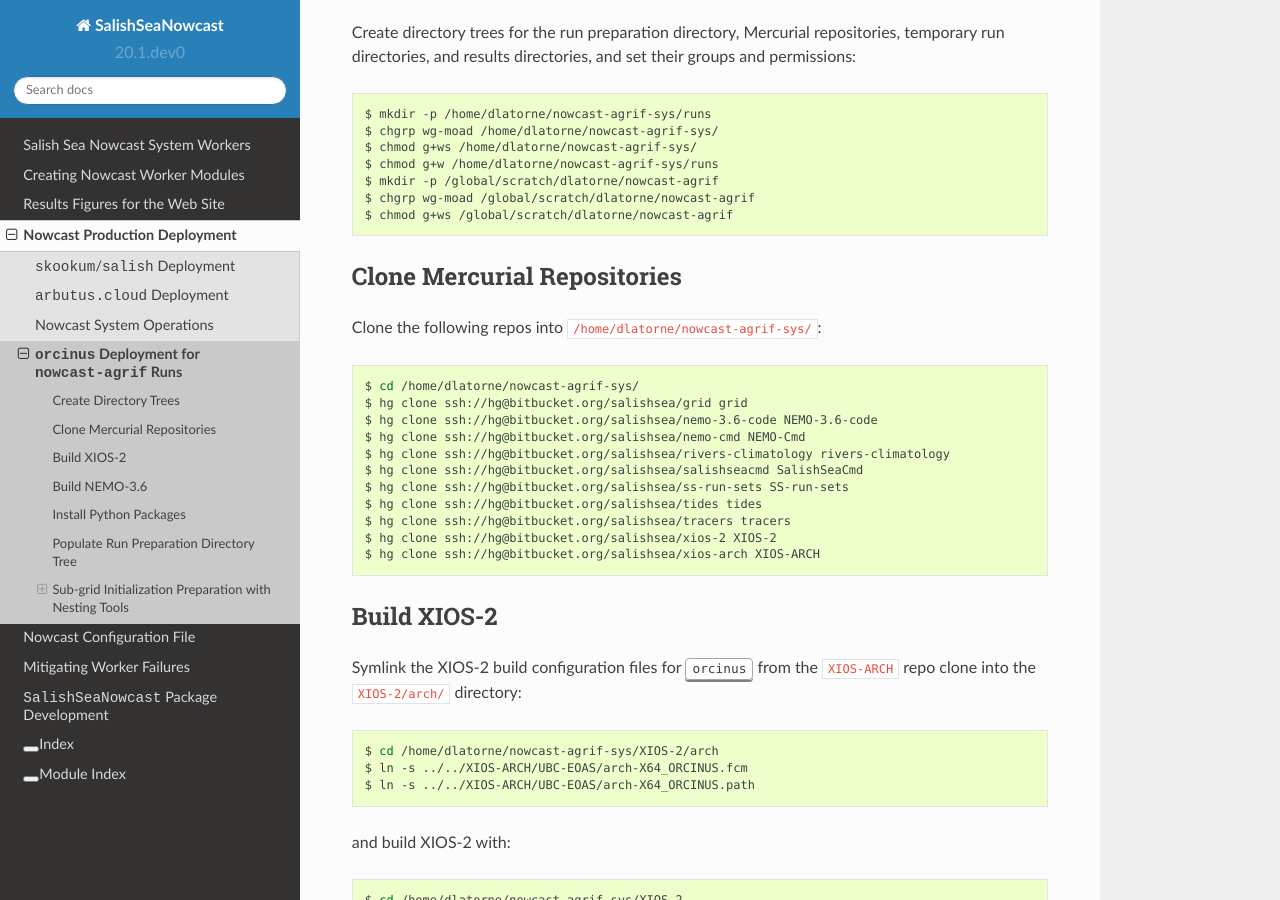
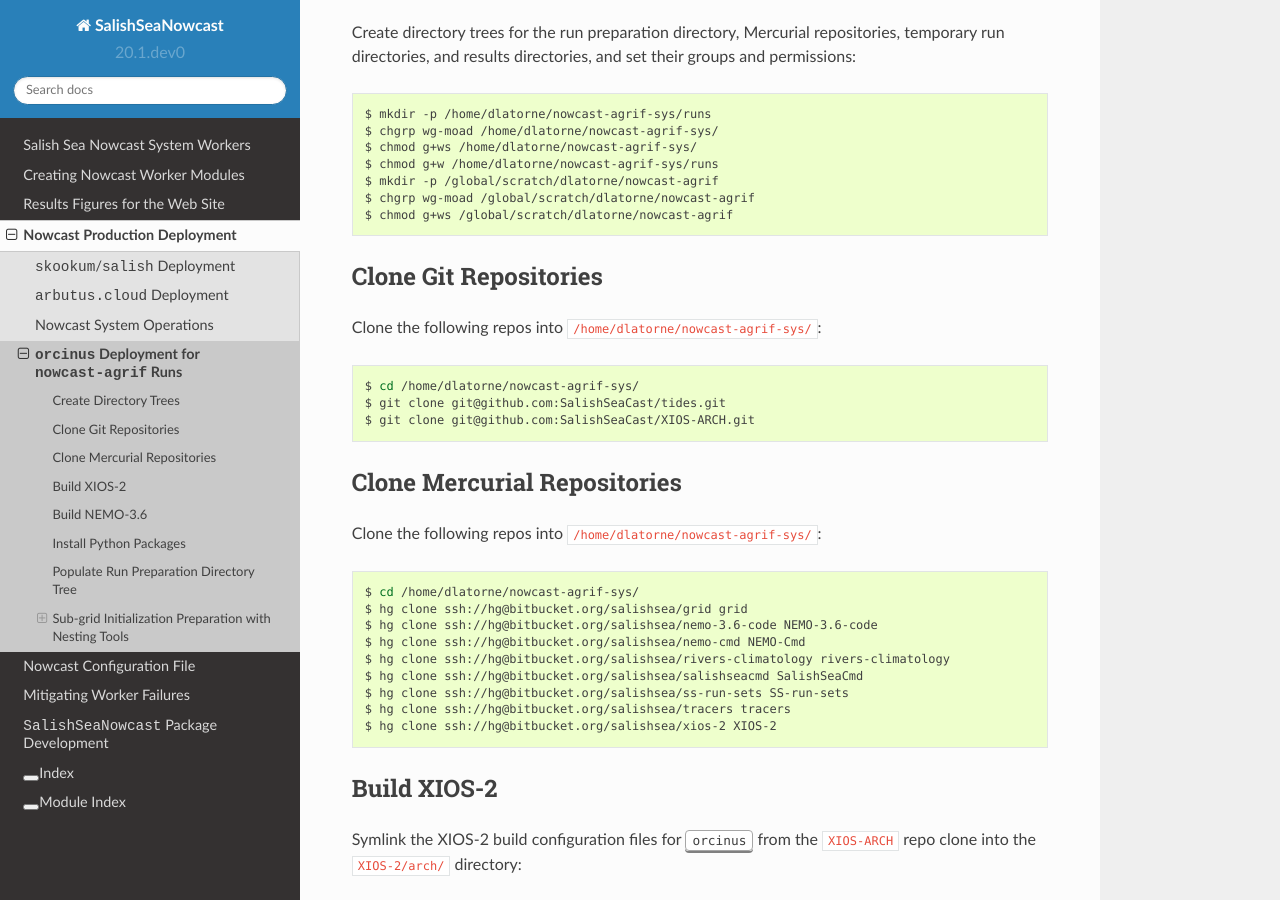
Before and after one commit to SalishSeaCast/SalishSeaNowcast, a Sphinx documentation site: the page built from docs/deployment/orcinus.rst, in a window 1280 px wide and 900 px high, scrolled down 219 px. Built offline with Sphinx 7.4.7 and the Read the Docs theme 2.0.0, drawn with Linux system fonts in a browser that asks for light colours.

Commit message:
Change to install XIOS-ARCH repo from GitHub

```diff
--- a/docs/deployment/arbutus_cloud.rst
+++ b/docs/deployment/arbutus_cloud.rst
@@ -620,7 +620,6 @@ Clone the following repos into :file:`/nemoShare/MEOPAR/nowcast-sys/`:
     $ hg clone ssh://hg@bitbucket.org/salishsea/tools tools
     $ hg clone ssh://hg@bitbucket.org/salishsea/tracers tracers
     $ hg clone ssh://hg@bitbucket.org/salishsea/xios-2 XIOS-2
-    $ hg clone ssh://hg@bitbucket.org/salishsea/xios-arch XIOS-ARCH
 
 
 Git Repositories
@@ -638,7 +637,7 @@ Clone the following repos into :file:`/nemoShare/MEOPAR/nowcast-sys/`:
     $ git clone git@gitlab.com:mdunphy/FVCOM41.git
     $ git clone git@gitlab.com:mdunphy/FVCOM-VHFR-config.git
     $ git clone git@gitlab.com:mdunphy/OPPTools.git
-
+    $ git clone git@github.com:SalishSeaCast/XIOS-ARCH.git
 
 Build XIOS-2
 ============
--- a/docs/deployment/orcinus.rst
+++ b/docs/deployment/orcinus.rst
@@ -39,6 +39,18 @@ and set their groups and permissions:
     $ chmod g+ws /global/scratch/dlatorne/nowcast-agrif
 
 
+Clone Git Repositories
+======================
+
+Clone the following repos into :file:`/home/dlatorne/nowcast-agrif-sys/`:
+
+.. code-block:: bash
+
+    $ cd /home/dlatorne/nowcast-agrif-sys/
+    $ git clone git@github.com:SalishSeaCast/tides.git
+    $ git clone git@github.com:SalishSeaCast/XIOS-ARCH.git
+
+
 Clone Mercurial Repositories
 ============================
 
@@ -53,10 +65,8 @@ Clone the following repos into :file:`/home/dlatorne/nowcast-agrif-sys/`:
     $ hg clone ssh://hg@bitbucket.org/salishsea/rivers-climatology rivers-climatology
     $ hg clone ssh://hg@bitbucket.org/salishsea/salishseacmd SalishSeaCmd
     $ hg clone ssh://hg@bitbucket.org/salishsea/ss-run-sets SS-run-sets
-    $ hg clone ssh://hg@bitbucket.org/salishsea/tides tides
     $ hg clone ssh://hg@bitbucket.org/salishsea/tracers tracers
     $ hg clone ssh://hg@bitbucket.org/salishsea/xios-2 XIOS-2
-    $ hg clone ssh://hg@bitbucket.org/salishsea/xios-arch XIOS-ARCH
 
 
 Build XIOS-2
--- a/docs/deployment/skookum_salish.rst
+++ b/docs/deployment/skookum_salish.rst
@@ -38,7 +38,6 @@ Clone the following repos into :file:`/SalishSeaCast/`:
     $ hg clone ssh://hg@bitbucket.org/salishsea/tools tools
     $ hg clone ssh://hg@bitbucket.org/salishsea/tracers tracers
     $ hg clone ssh://hg@bitbucket.org/salishsea/xios-2 XIOS-2
-    $ hg clone ssh://hg@bitbucket.org/salishsea/xios-arch XIOS-ARCH
 
 Copy the :program:`wgrib2` executable into :file:`private-tools/grib2/wgrib2/`:
 
@@ -64,7 +63,7 @@ Clone the following repos into :file:`/SalishSeaCast/`:
     $ git clone git@gitlab.com:mdunphy/FVCOM-VHFR-config.git
     $ git clone git@gitlab.com:mdunphy/OPPTools.git OPPTools
     $ git clone git@github.com:SalishSeaCast/tides.git
-
+    $ git clone git@github.com:SalishSeaCast/XIOS-ARCH.git
 
 Build XIOS-2
 ============
```
Also changed, not shown: 2 other files.
